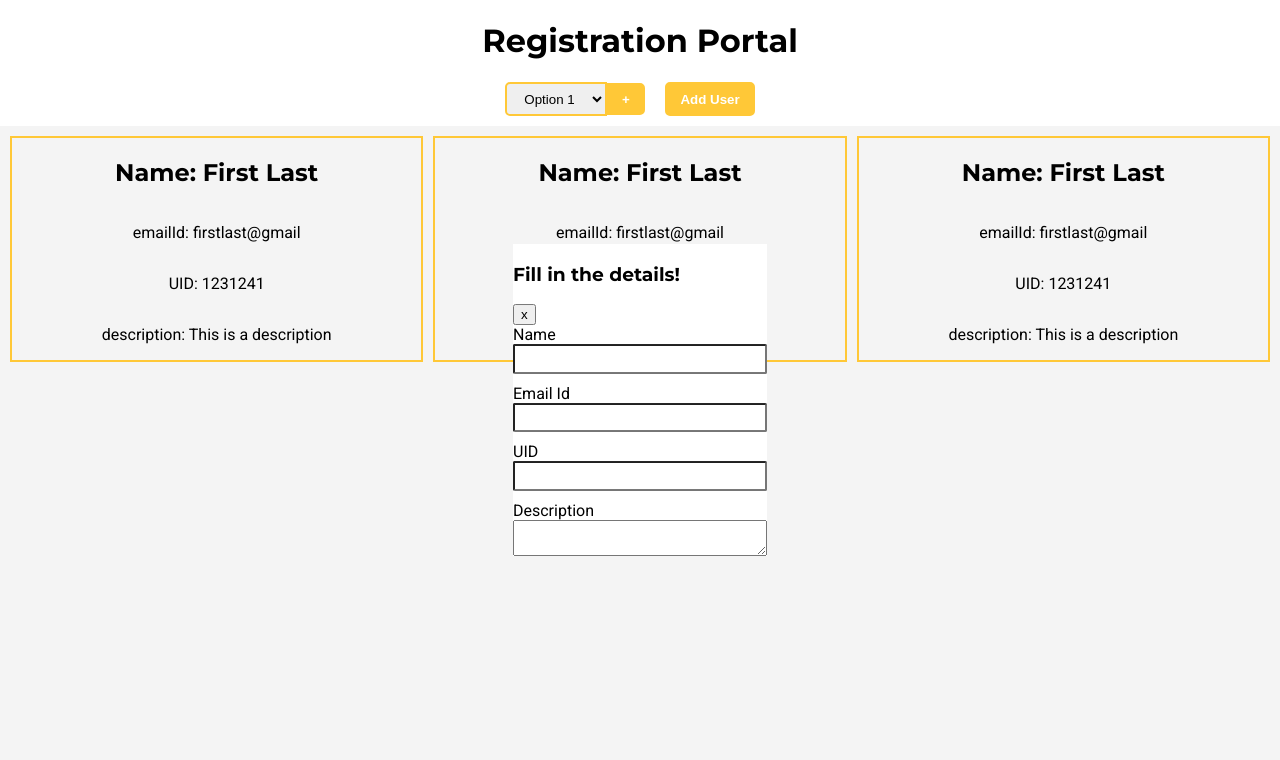
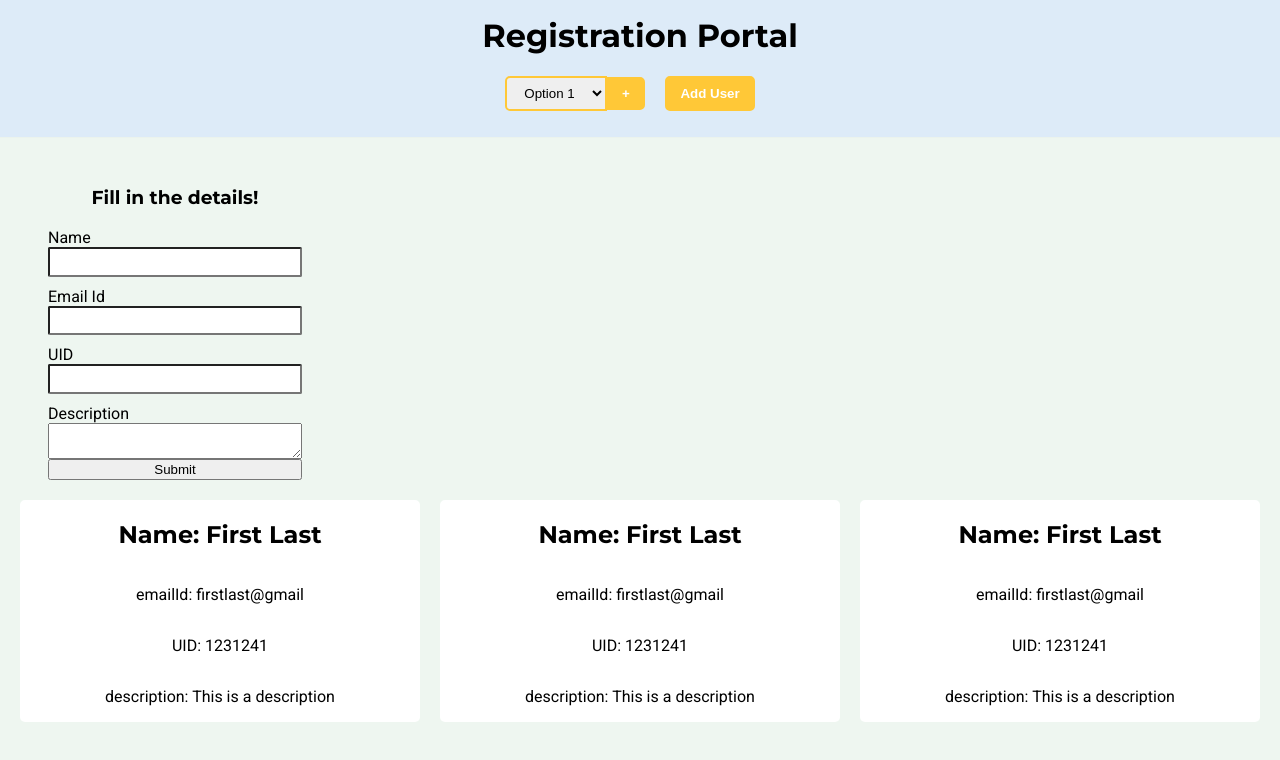
Before and after one commit to sarthakladhwe/registration-portal, a React (Create React App) app: page / in a window 1280 px wide. Both pictures are taken after a click on the button "Add User". Shown: the top 760 px of the page. Built offline with nearby package versions, Linux system fonts and the light colour scheme.

Commit message:
New user form

```diff
--- a/src/App.js
+++ b/src/App.js
@@ -14,8 +14,8 @@ function App() {
 
   return (
     <div>
+      <Header openModal={openModal} />
       {openUserModal && <NewUser /> }
-      <Header openModal={openModal} />
       <Users />
     </div>
   );
--- a/src/components/NewUser.js
+++ b/src/components/NewUser.js
@@ -4,21 +4,34 @@ import { addUser } from '../features/Items'
 
 function NewUser() {
   const dispatch = useDispatch()
+
+  const [userForm, setUserForm] = React.useState({})
+
+  function inputChange(e) {
+    setUserForm({
+      ...userForm,
+      [e.target.name]: e.target.value
+    })
+  }
+
+  function formSubmit(e) {
+    e.preventDefault();
+    console.log("New User:", userForm)
+  }
+
   return (
-    <div className='modal-container'>
-        <div>
+    <div className='newuser-container'>
       <h3>Fill in the details!</h3>
-            <button>x</button>
-        </div>
-        <form>
+      <form className='newuser-form' onSubmit={formSubmit}>
           <label for="input-name">Name</label>
-            <input id="input-name" type="text" />
+          <input id="input-name" type="text" name='name' value={userForm.name} onInput={inputChange} />
           <label for="input-emailId">Email Id</label>
-            <input id="input-emailId" type="email" />
+          <input id="input-emailId" type="email" name='email' value={userForm.email} onInput={inputChange} />
           <label for="input-uid">UID</label>
-            <input id="input-uid" type="text" />
+          <input id="input-uid" type="text" name='uid' value={userForm.uid} onInput={inputChange} />
           <label for="input-description">Description</label>
-            <textarea id="input-description" type="text" />
+          <textarea id="input-description" type="text" name='description' value={userForm.description} onInput={inputChange} />
+          <button type='submit'>Submit</button>
       </form>
     </div>
   )
--- a/src/index.css
+++ b/src/index.css
@@ -5,7 +5,7 @@
 body {
   margin: 0;
   font-family: 'Roboto', sans-serif;
-  background-color: #F4F4F4;
+  background-color: #EEF6F0;
 }
 
 /* Typography */
@@ -19,7 +19,14 @@ header {
   flex-direction: column;
   justify-content: space-around;
   align-items: center;
-  background-color: #fff;
+  background-color: #DDEBF8;
+  border-bottom: 1px solid #EBF3ED;
+  margin-bottom: 30px;
+  padding: 1em;
+}
+
+header h1 {
+  margin-top: 0;
 }
 
 .header-btns {
@@ -50,33 +57,35 @@ select {
 }
 
 .users {
-  margin: 10px;
+  width: 100%;
+  padding: 20px;
   display: grid;
-  grid-template-columns: repeat(auto-fill, minmax(375px, 1fr));
-  gap: 10px;
+  grid-template-columns: repeat(auto-fill, minmax(300px, 1fr));
+  gap: 20px;
 }
 
 .user {
   display: flex;
   flex-direction: column;
   align-items: center;
-  border: 2px solid #FFC837;
+  border-radius: 5px;
+  background-color: #fff;
 }
 
 /* New User Modal */
+.newuser-container {
+  width: 350px;
+  display: flex;
+  justify-content: center;
+  align-items: center;
+  flex-direction: column;
+}
 
-.modal-container {
-  position: absolute;
-  top: 50%;
-  left: 50%;
-  transform: translate(-50%, -50%);
-  background-color: #fff;
-  z-index: 10;
-}
 
 form {
   display: flex;
   flex-direction: column;
+  justify-content: center;
 }
 
 input {
```
Lines whose indentation alone changed are shown as unchanged.
